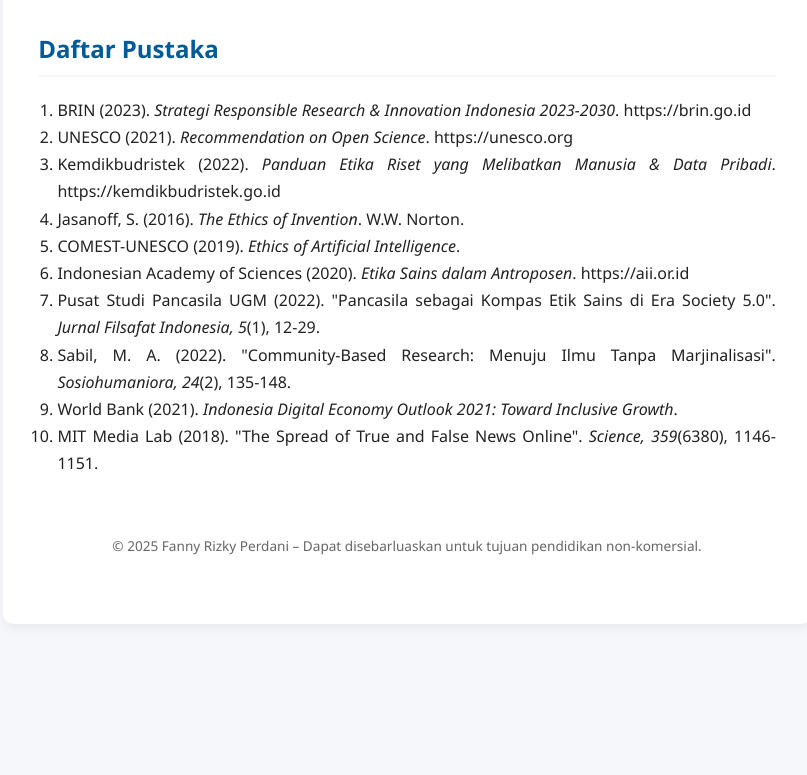
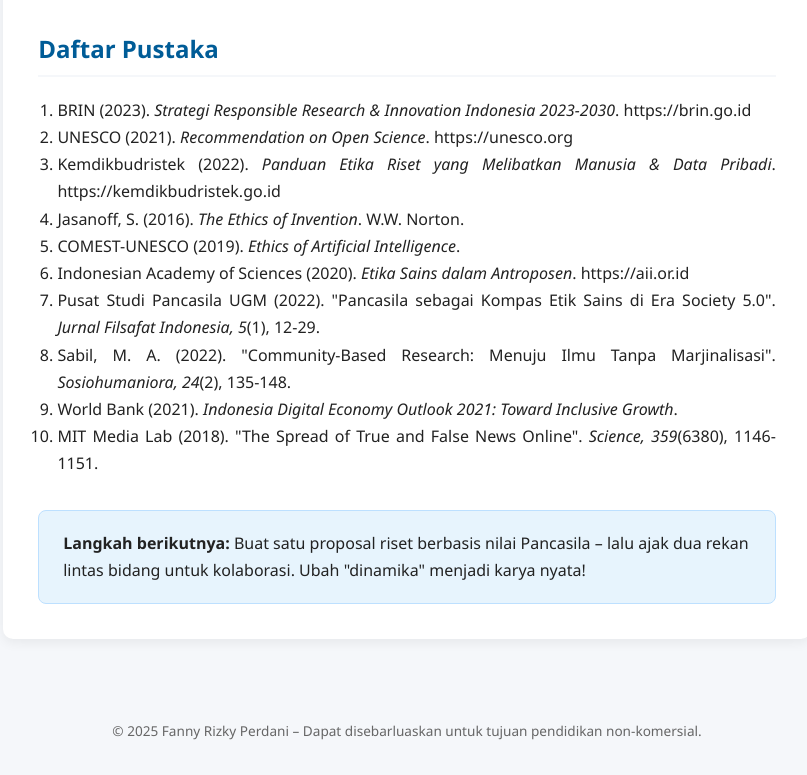
Before and after one commit to Prdnyyy416/Artikel-PKN, a plain HTML site: page index.html in a window 1280 px wide. Shown: the part 5018-5793 px from the top of the page, without its empty margins (233-1040 px from the left). Before the commit the page ends 5682 px from the top, so only its background shows below. Drawn offline with Linux system fonts and the light colour scheme.

Commit message:
Update index.html

```diff
--- a/index.html
+++ b/index.html
@@ -247,18 +247,24 @@
     <!-- ===== Daftar Pustaka ===== -->
     <h2>Daftar Pustaka</h2>
     <ol style="padding-left:1.2rem;text-align:justify;">
-      <li>BRIN (2023). <em>Strategi Responsible Research & Innovation Indonesia 2023-2030</em>. https://brin.go.id</li>
-      <li>UNESCO (2021). <em>Recommendation on Open Science</em>. https://unesco.org</li>
-      <li>Kemdikbudristek (2022). <em>Panduan Etika Riset yang Melibatkan Manusia & Data Pribadi</em>. https://kemdikbudristek.go.id</li>
+      <li>BRIN (2023). <em>Strategi Responsible Research & Innovation Indonesia 2023-2030</em>. https://brin.go.id </li>
+      <li>UNESCO (2021). <em>Recommendation on Open Science</em>. https://unesco.org </li>
+      <li>Kemdikbudristek (2022). <em>Panduan Etika Riset yang Melibatkan Manusia & Data Pribadi</em>. https://kemdikbudristek.go.id </li>
       <li>Jasanoff, S. (2016). <em>The Ethics of Invention</em>. W.W. Norton.</li>
       <li>COMEST-UNESCO (2019). <em>Ethics of Artificial Intelligence</em>.</li>
-      <li>Indonesian Academy of Sciences (2020). <em>Etika Sains dalam Antroposen</em>. https://aii.or.id</li>
+      <li>Indonesian Academy of Sciences (2020). <em>Etika Sains dalam Antroposen</em>. https://aii.or.id </li>
       <li>Pusat Studi Pancasila UGM (2022). "Pancasila sebagai Kompas Etik Sains di Era Society 5.0". <em>Jurnal Filsafat Indonesia, 5</em>(1), 12-29.</li>
       <li>Sabil, M. A. (2022). "Community-Based Research: Menuju Ilmu Tanpa Marjinalisasi". <em>Sosiohumaniora, 24</em>(2), 135-148.</li>
       <li>World Bank (2021). <em>Indonesia Digital Economy Outlook 2021: Toward Inclusive Growth</em>.</li>
       <li>MIT Media Lab (2018). "The Spread of True and False News Online". <em>Science, 359</em>(6380), 1146-1151.</li>
     </ol>
 
+    <div class="cta">
+      <strong>Langkah berikutnya:</strong> Buat satu proposal riset berbasis nilai Pancasila – lalu ajak dua rekan lintas bidang untuk kolaborasi. Ubah "dinamika" menjadi karya nyata!
+    </div>
+  </article>
+</main>
+
 <footer>
   &copy; 2025 Fanny Rizky Perdani – Dapat disebarluaskan untuk tujuan pendidikan non-komersial.
 </footer>
```
